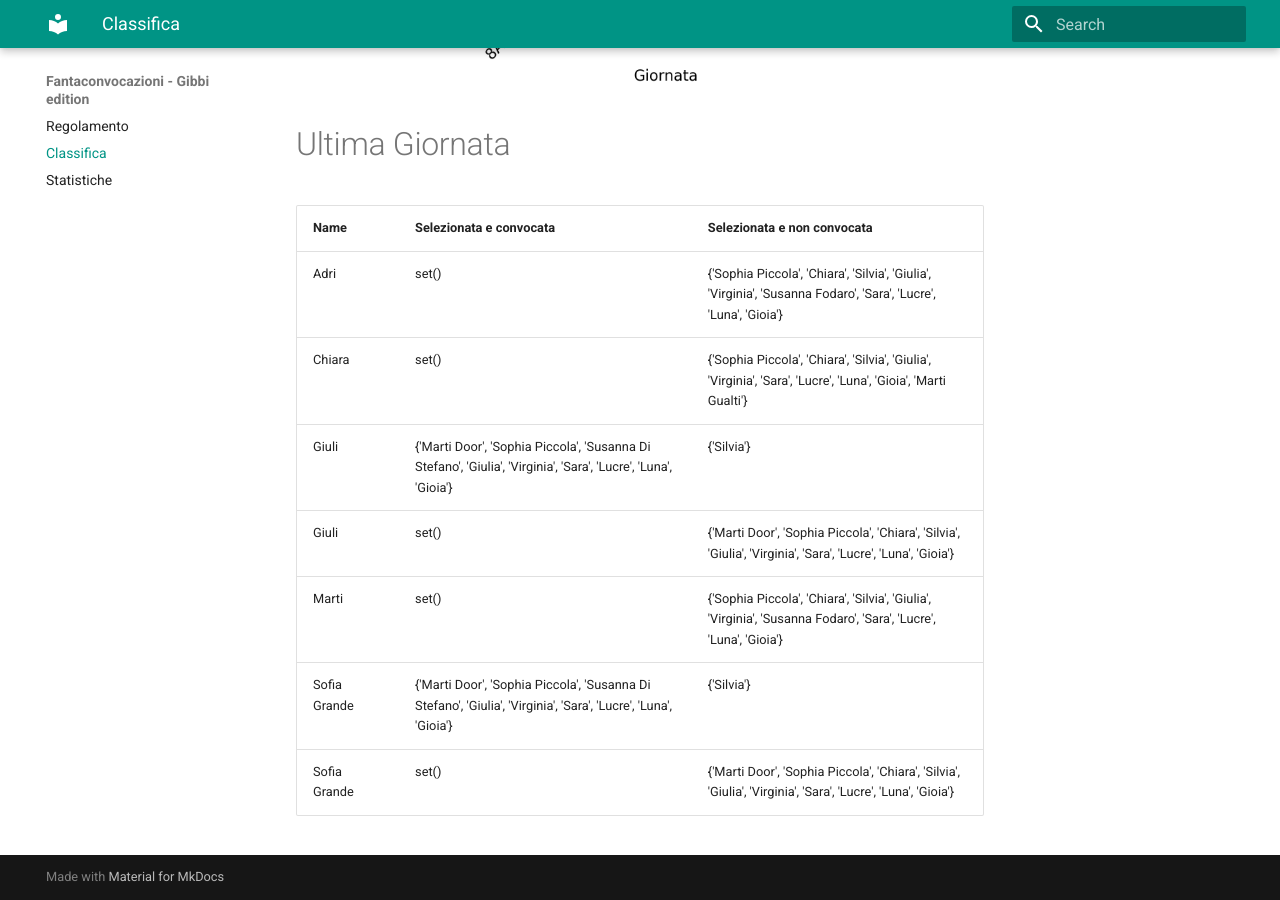
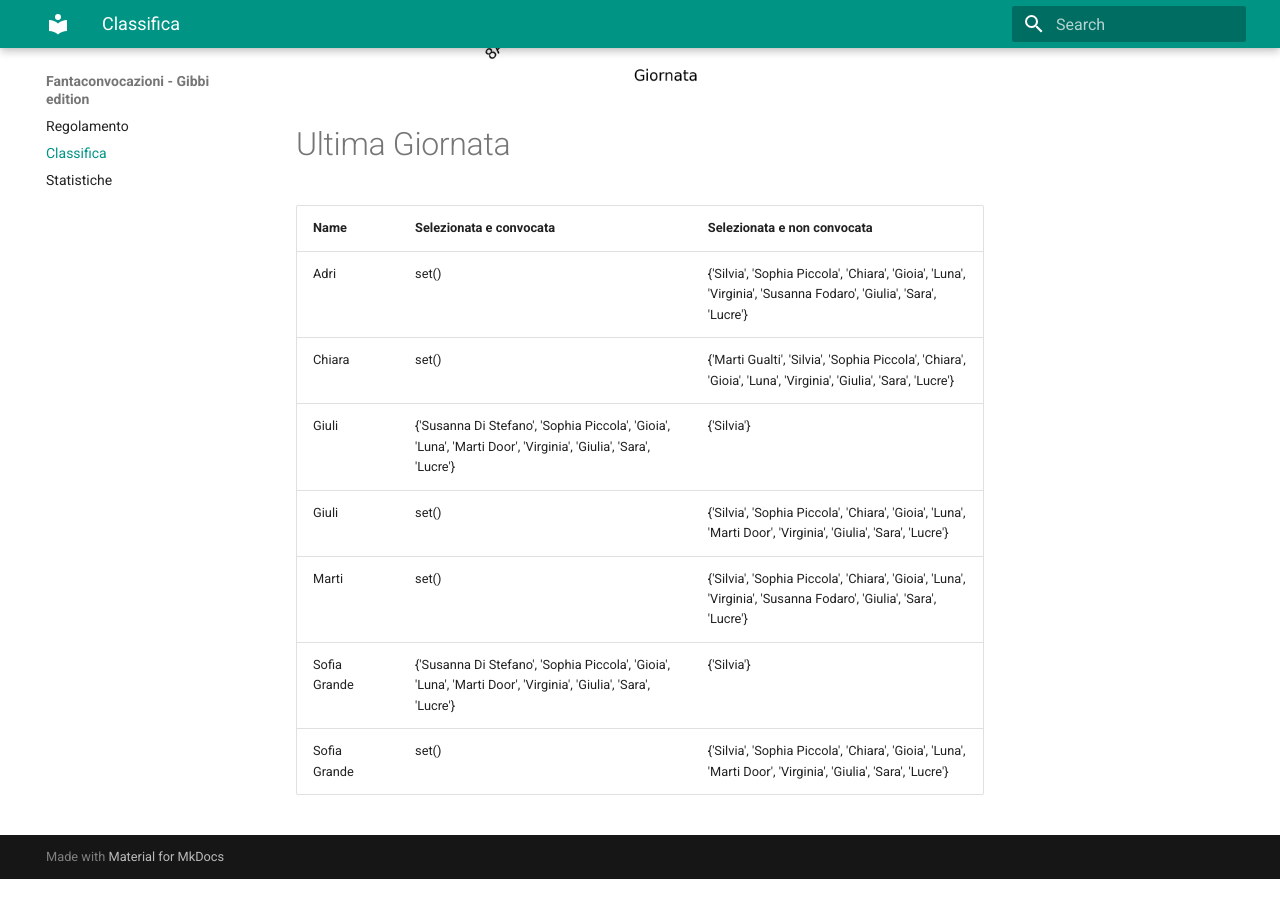
Before and after one commit to martinig94/fantagibbi, an MkDocs documentation site: the page built from docs/Classifica.md, in a window 1280 px wide and 900 px high, scrolled down 1024 px. Built offline with MkDocs 1.6.1 and Material for MkDocs 9.7.7, drawn with Linux system fonts in a browser that asks for light colours; after the commit the page ends 1903 px from its top, so only the background shows below that.

Commit message:
Auto-update from main.py

```diff
--- a/docs/Classifica.md
+++ b/docs/Classifica.md
@@ -18,11 +18,11 @@
 <!-- START_TABLE CORRECT -->
 | Name         | Selezionata e convocata                                                                                        | Selezionata e non convocata                                                                                      |
 |:-------------|:---------------------------------------------------------------------------------------------------------------|:-----------------------------------------------------------------------------------------------------------------|
-| Adri         | set()                                                                                                          | {'Sophia Piccola', 'Chiara', 'Silvia', 'Giulia', 'Virginia', 'Susanna Fodaro', 'Sara', 'Lucre', 'Luna', 'Gioia'} |
-| Chiara       | set()                                                                                                          | {'Sophia Piccola', 'Chiara', 'Silvia', 'Giulia', 'Virginia', 'Sara', 'Lucre', 'Luna', 'Gioia', 'Marti Gualti'}   |
-| Giuli        | {'Marti Door', 'Sophia Piccola', 'Susanna Di Stefano', 'Giulia', 'Virginia', 'Sara', 'Lucre', 'Luna', 'Gioia'} | {'Silvia'}                                                                                                       |
-| Giuli        | set()                                                                                                          | {'Marti Door', 'Sophia Piccola', 'Chiara', 'Silvia', 'Giulia', 'Virginia', 'Sara', 'Lucre', 'Luna', 'Gioia'}     |
-| Marti        | set()                                                                                                          | {'Sophia Piccola', 'Chiara', 'Silvia', 'Giulia', 'Virginia', 'Susanna Fodaro', 'Sara', 'Lucre', 'Luna', 'Gioia'} |
-| Sofia Grande | {'Marti Door', 'Sophia Piccola', 'Susanna Di Stefano', 'Giulia', 'Virginia', 'Sara', 'Lucre', 'Luna', 'Gioia'} | {'Silvia'}                                                                                                       |
-| Sofia Grande | set()                                                                                                          | {'Marti Door', 'Sophia Piccola', 'Chiara', 'Silvia', 'Giulia', 'Virginia', 'Sara', 'Lucre', 'Luna', 'Gioia'}     |
+| Adri         | set()                                                                                                          | {'Silvia', 'Sophia Piccola', 'Chiara', 'Gioia', 'Luna', 'Virginia', 'Susanna Fodaro', 'Giulia', 'Sara', 'Lucre'} |
+| Chiara       | set()                                                                                                          | {'Marti Gualti', 'Silvia', 'Sophia Piccola', 'Chiara', 'Gioia', 'Luna', 'Virginia', 'Giulia', 'Sara', 'Lucre'}   |
+| Giuli        | {'Susanna Di Stefano', 'Sophia Piccola', 'Gioia', 'Luna', 'Marti Door', 'Virginia', 'Giulia', 'Sara', 'Lucre'} | {'Silvia'}                                                                                                       |
+| Giuli        | set()                                                                                                          | {'Silvia', 'Sophia Piccola', 'Chiara', 'Gioia', 'Luna', 'Marti Door', 'Virginia', 'Giulia', 'Sara', 'Lucre'}     |
+| Marti        | set()                                                                                                          | {'Silvia', 'Sophia Piccola', 'Chiara', 'Gioia', 'Luna', 'Virginia', 'Susanna Fodaro', 'Giulia', 'Sara', 'Lucre'} |
+| Sofia Grande | {'Susanna Di Stefano', 'Sophia Piccola', 'Gioia', 'Luna', 'Marti Door', 'Virginia', 'Giulia', 'Sara', 'Lucre'} | {'Silvia'}                                                                                                       |
+| Sofia Grande | set()                                                                                                          | {'Silvia', 'Sophia Piccola', 'Chiara', 'Gioia', 'Luna', 'Marti Door', 'Virginia', 'Giulia', 'Sara', 'Lucre'}     |
 <!-- END_TABLE CORRECT -->
```
